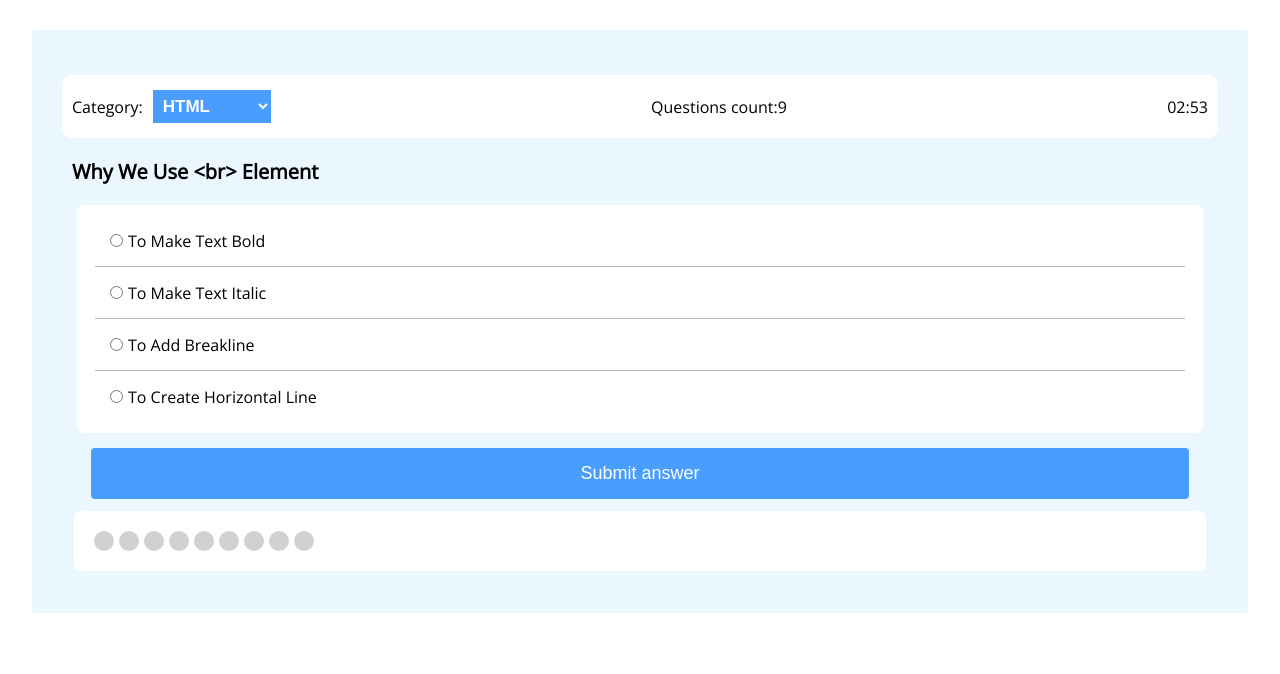
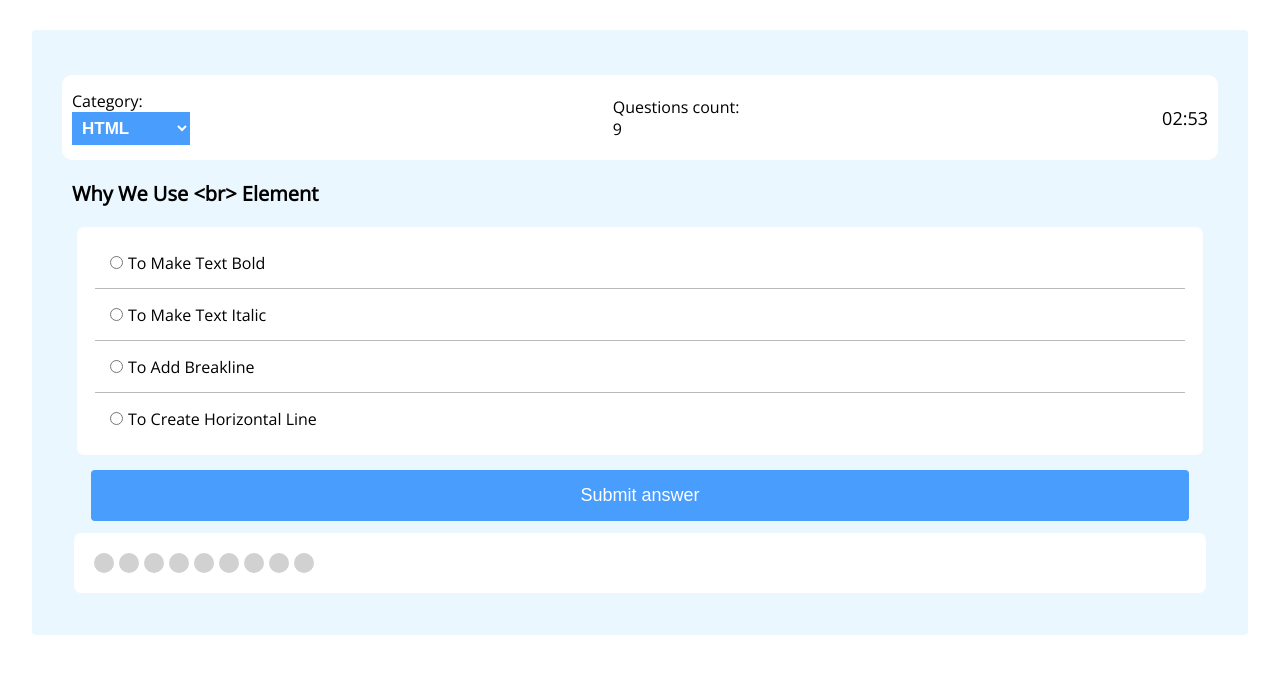
Before and after one commit to hussien415532/quiz, a plain HTML site: page index.html in a window 1280 px wide. Drawn offline with nearby package versions, Linux system fonts and the light colour scheme.

Commit message:
Update style.css

```diff
--- a/style.css
+++ b/style.css
@@ -31,17 +31,12 @@ body {
   -moz-border-radius: 10px;
   -ms-border-radius: 10px;
   -o-border-radius: 10px;
-  gap: 20px;
 }
-.counter .count{
-  display: flex;
-  align-items: center;
-}
-.counter .cat
+.time
 {
-  display: flex;
-  align-items: center;
-  gap: 10px;
+  text-align: center;
+  font-weight: 500;
+  font-size: 18px;
 }
 .question {
   font-size: 20px;
```
